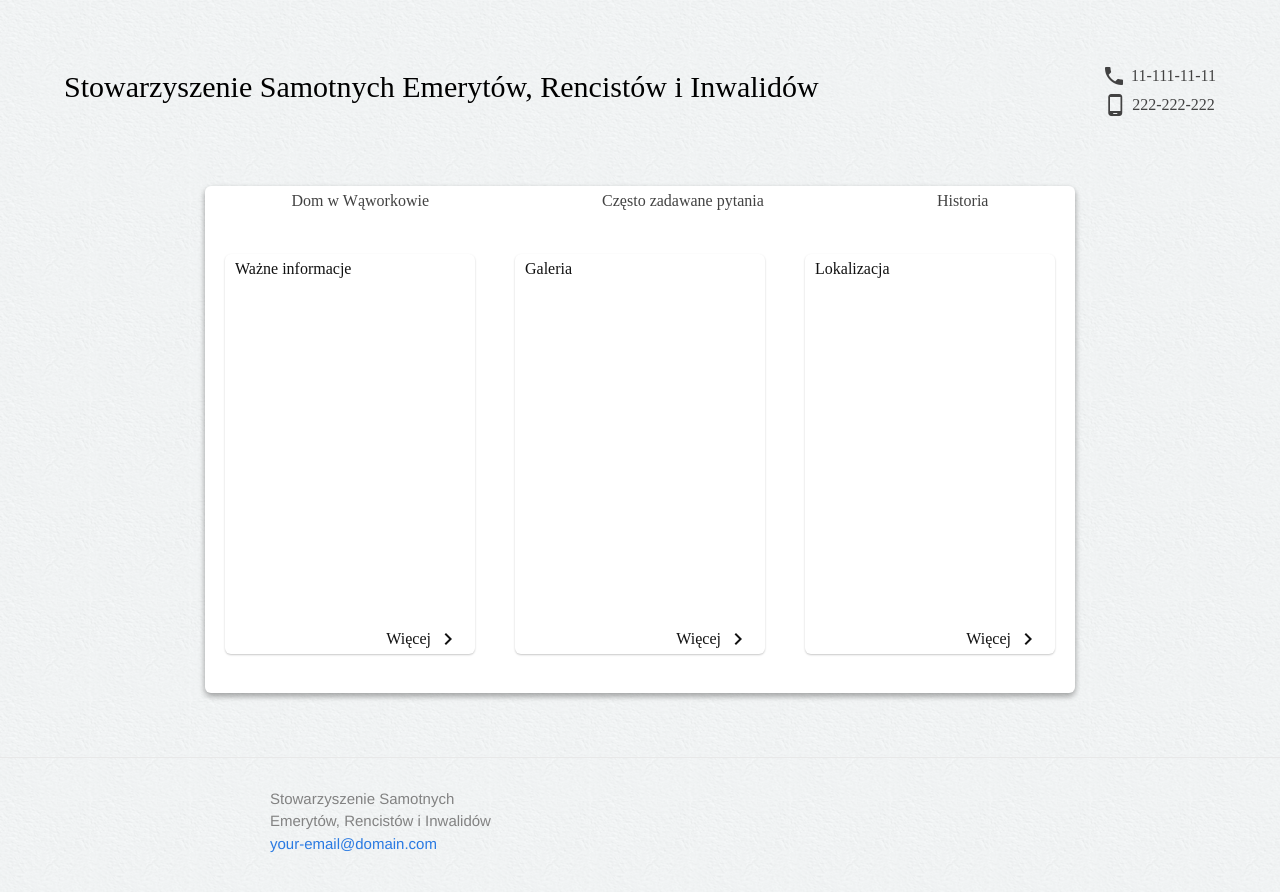
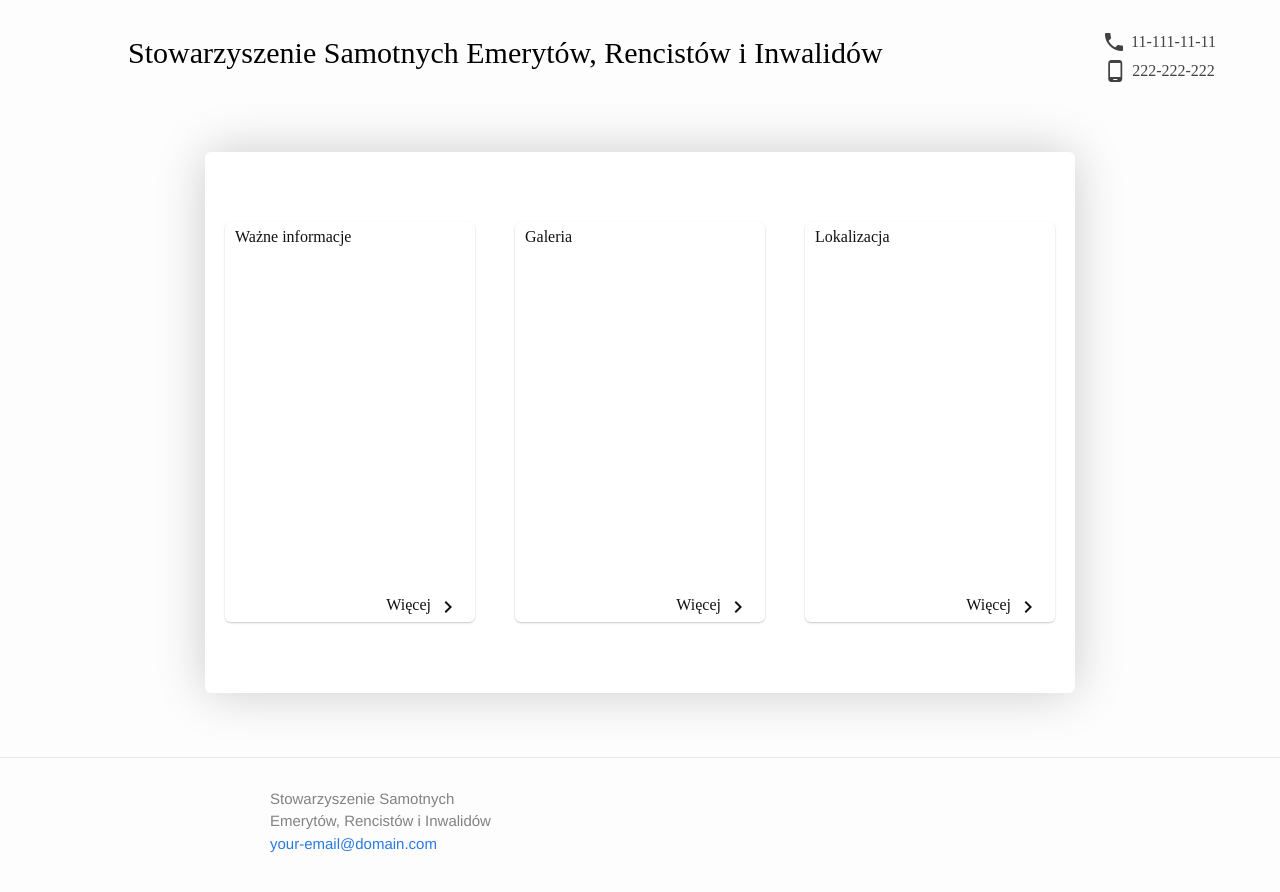
Before and after one commit to paweltar/stowarzyszenie, a Jekyll site: the page built from index.html, in a window 1280 px wide. Shown: the top 892 px of the page. Built offline with Jekyll 4.4.1, drawn with Linux system fonts in a browser that asks for light colours; some web fonts are replaced.

Commit message:
Remove navbar for now

```diff
--- a/_sass/_landing-page.scss
+++ b/_sass/_landing-page.scss
@@ -1,16 +1,5 @@
 .landing-page-wrapper {
   margin: 5%;
-  .home {
-    background-color: white;
-    display: flex;
-    flex-direction: column;
-    align-content: space-between;
-    width: 100%;
-    max-width: 1000px;
-    height: 100%;
-    box-shadow: 0 3px 6px rgba(0,0,0,0.16), 0 3px 6px rgba(0,0,0,0.23);
-    border-radius: 6px;
-    font-family: 'Muli';
   nav {
     ul {
       height: 30px;
@@ -18,6 +7,7 @@
       display: flex;
       flex-direction: row;
       justify-content: space-around;
+      border-bottom: 1px solid $grey-color-light;
       @include media-query($on-palm) {
         flex-direction: column;
         border-bottom: none;
@@ -34,10 +24,23 @@
         }
         a {
           color: $grey-color-dark;
+          text-transform: uppercase;
         }
       }
     }
   }
+  .home {
+    background-color: white;
+    display: flex;
+    flex-direction: column;
+    align-content: space-between;
+    width: 100%;
+    max-width: 1000px;
+    height: 100%;
+    box-shadow: 0 0 50px 0 rgba(0,0,0,0.2);
+    border-radius: 6px;
+    font-family: 'Muli';
+
     .important-cards {
       height: 100%;
       display: flex;
@@ -52,6 +55,10 @@
         margin: 20px;
         box-shadow: 0 1px 2px 0 rgba(0,0,0,0.22);
         border-radius: 6px;
+        transition: all .3s ease-in-out;
+        &:hover {
+
+        }
         .card-title {
           height: 30px;
           border-radius: 6px 6px 0 0;
@@ -75,6 +82,9 @@
           i {
             margin: 0 15px 0 5px;
           }
+          p {
+            padding-bottom: 4px;
+          }
         }
       }
     }
--- a/_sass/_layout.scss
+++ b/_sass/_layout.scss
@@ -6,7 +6,7 @@ body {
   min-height: 100vh;
   flex-direction: column;
   /* Background pattern from subtlepatterns.com */
-  background: url(/img/assets/handmadepaper.png) repeat center center fixed;
+  // background: url(/img/assets/handmadepaper.png) repeat center center fixed;
 }
 
 .site-header {
@@ -14,14 +14,14 @@ body {
     display: flex;
     flex-direction: row;
     justify-content: space-between;
-    padding-top: 5%;
+    padding-top: 30px;
     @include media-query($on-palm) {
       flex-direction: column;
       justify-content: center;
     }
     .header-title {
       text-decoration: none;
-      margin-left: 5%;
+      margin-left: 10%;
       width: 60%;
       @include media-query($on-palm) {
         @include center-on-mobile;
--- a/index.html
+++ b/index.html
@@ -2,15 +2,16 @@
 layout: landing_page
 ---
 
+<!-- <nav>
+  <ul>
+    <li><a href="">Dom w Wąworkowie</a></li>
+    <li><a href="">Często zadawane pytania</a></li>
+    <li><a href="">Historia</a></li>
+  </ul>
+</nav> -->
+
 <div class="home">
 
-  <nav>
-    <ul>
-      <li><a href="">Dom w Wąworkowie</a></li>
-      <li><a href="">Często zadawane pytania</a></li>
-      <li><a href="">Historia</a></li>
-    </ul>
-  </nav>
 
   <div class="important-cards">
     <div class="card">
```
Lines whose indentation alone changed are shown as unchanged.
